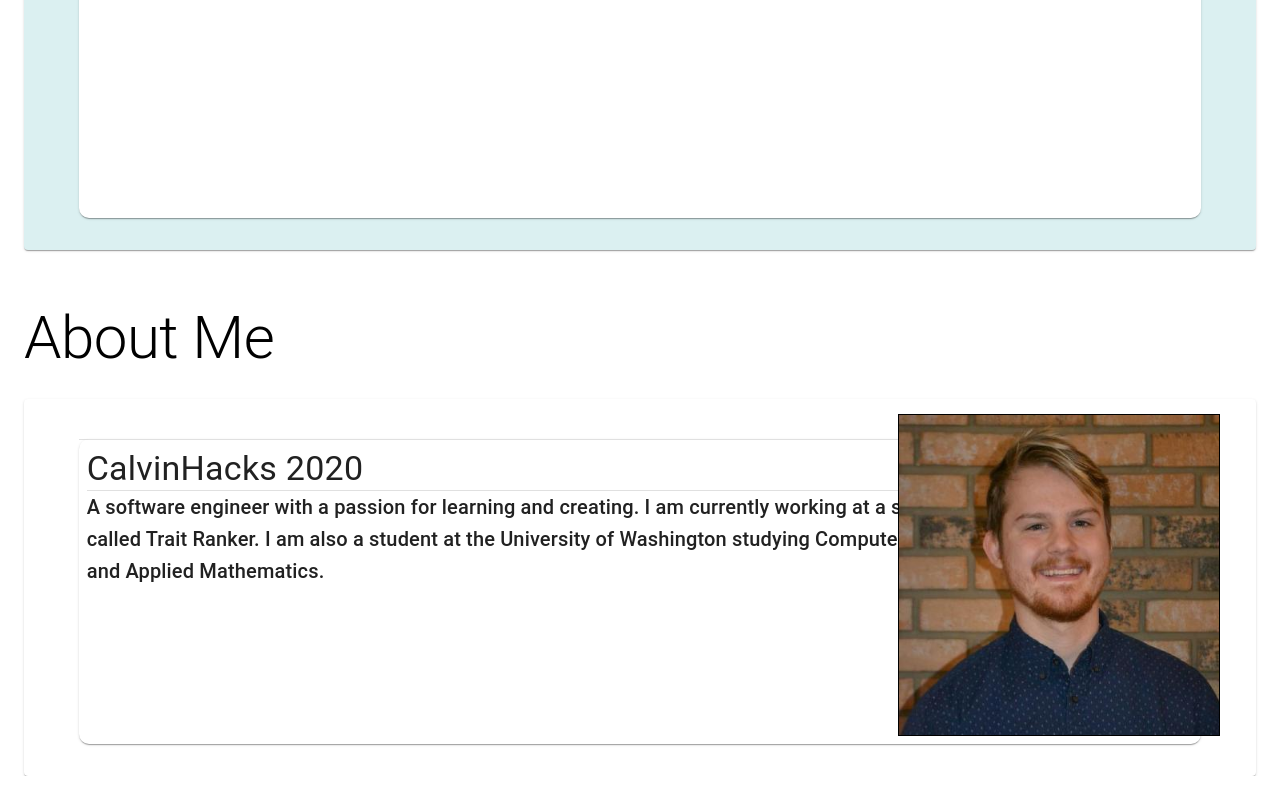
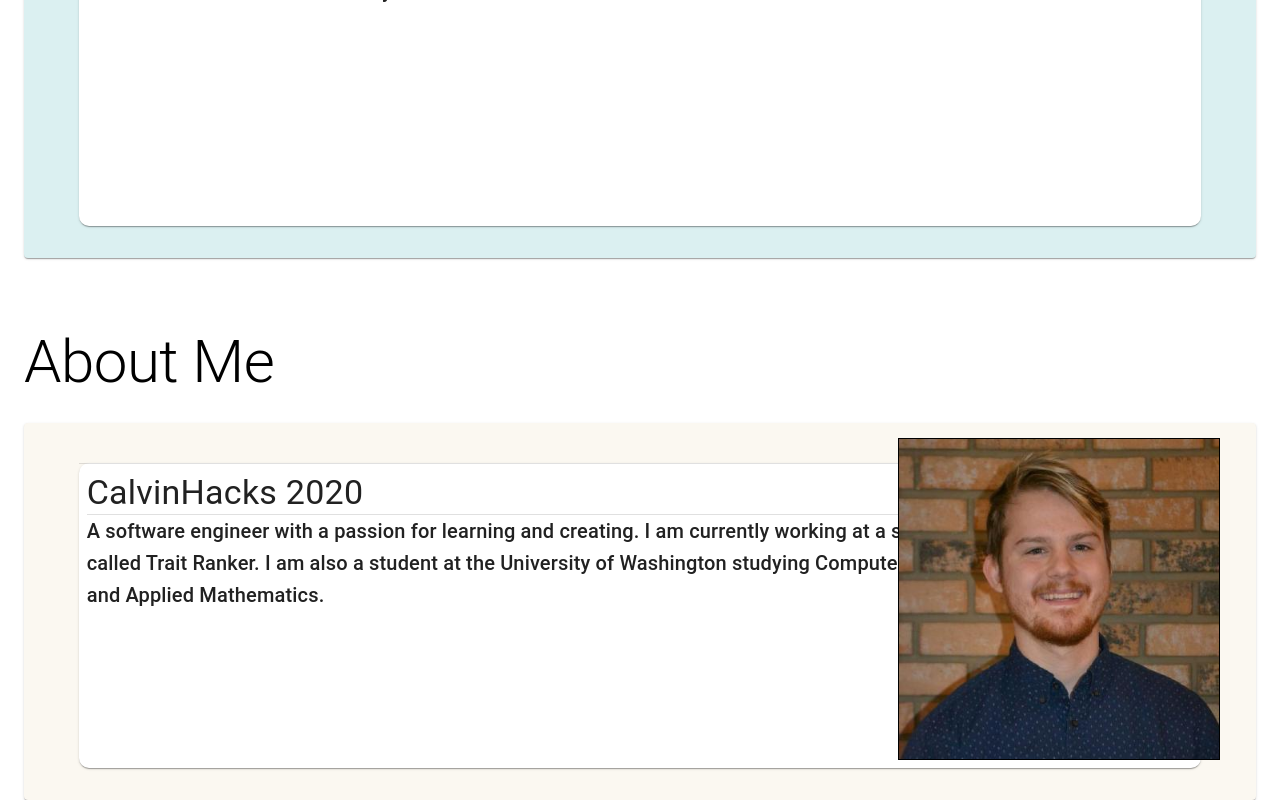
Before and after one commit to NMaass/Portfolio, a React (Create React App) app: page / in a window 1280 px wide. Shown: the part 1703-2503 px from the top of the page. Before the commit the page ends 2479 px from the top, so only its background shows below. Built offline with nearby package versions, Linux system fonts and the light colour scheme.

Commit message:
preserves old section scrolling behavior for mobile

```diff
--- a/package.json
+++ b/package.json
@@ -10,6 +10,7 @@
     "@testing-library/jest-dom": "^5.16.5",
     "@testing-library/react": "^13.4.0",
     "@testing-library/user-event": "^13.5.0",
+    "gh-pages": "^5.0.0",
     "i": "^0.3.7",
     "npm": "^9.6.5",
     "react": "^18.2.0",
--- a/src/App.js
+++ b/src/App.js
@@ -21,9 +21,14 @@ function App() {
 
   const listContent = siteContent.map((section, index) => {
     return (
-      <Grid key={index}>
-        <ContentArea section={section} index={index} />
-      </Grid>
+      <div>
+        {!isMobile && (
+          <div style={{ height: "2vh" }} id={section["Title"]}></div> //scroll into view yOffset hack
+        )}
+        <Grid key={index}>
+          <ContentArea section={section} index={index} />
+        </Grid>
+      </div>
     );
   });
 
@@ -41,7 +46,6 @@ function App() {
 
     setCurrentSection(section);
     document.getElementById(section).scrollIntoView({ behavior: "smooth" });
-    window.scroll({ down: "5vh", behavior: "smooth" });
   };
 
   return (
--- a/src/AppTheme.js
+++ b/src/AppTheme.js
@@ -3,6 +3,6 @@ import { createTheme } from "@mui/material";
 export const theme = createTheme({
   palette: {
     primary: { main: "#eaf1f7" },
-    list: ["#eaf1f7", "#f2e8f3", "#dbf0f1", ""],
+    list: ["#eaf1f7", "#f2e8f3", "#dbf0f1", "#FBF8F1"],
   },
 });
--- a/src/Components/ContentArea.js
+++ b/src/Components/ContentArea.js
@@ -18,16 +18,12 @@ const ContentArea = ({ section, index }) => {
   return (
     <Container maxWidth="xl">
       <div>
-        <Typography
-          variant="h2"
-          sx={{ textAlign: "left" }}
-          id={section["Title"]}
-          marginBottom="4rem"
-        >
+        <Typography variant="h2" sx={{ textAlign: "left" }} marginBottom="4rem">
           {section["Title"]}
         </Typography>
         <Divider />
         <Paper
+          id={isMobile ? section["Title"] : ""} //Side effect of scroll correction hack
           sx={{
             backgroundColor: theme.palette.list[index % 4],
           }}
--- a/src/Components/NavBar.js
+++ b/src/Components/NavBar.js
@@ -18,7 +18,7 @@ const NavBar = ({ doScroll }) => {
         key={title}
         sx={{
           "&.Mui-selected": {
-            backgroundColor: theme.palette.list[sections.indexOf(title) % 3],
+            backgroundColor: theme.palette.list[sections.indexOf(title) % 4],
             color: "black",
             borderRadius: "10px",
           },
@@ -27,7 +27,7 @@ const NavBar = ({ doScroll }) => {
     );
   });
   return (
-    <AppBar position="sticky" sx={{ marginBottom: "5vh", height: "5vh" }}>
+    <AppBar position="sticky" sx={{ height: "5vh" }}>
       <Paper sx={{ borderRadius: 0 }}>
         <Tabs
           value={sections.indexOf(activeSection)}
```
Also changed, not shown: 1 other file (tests, documents, lock files or other folders).
